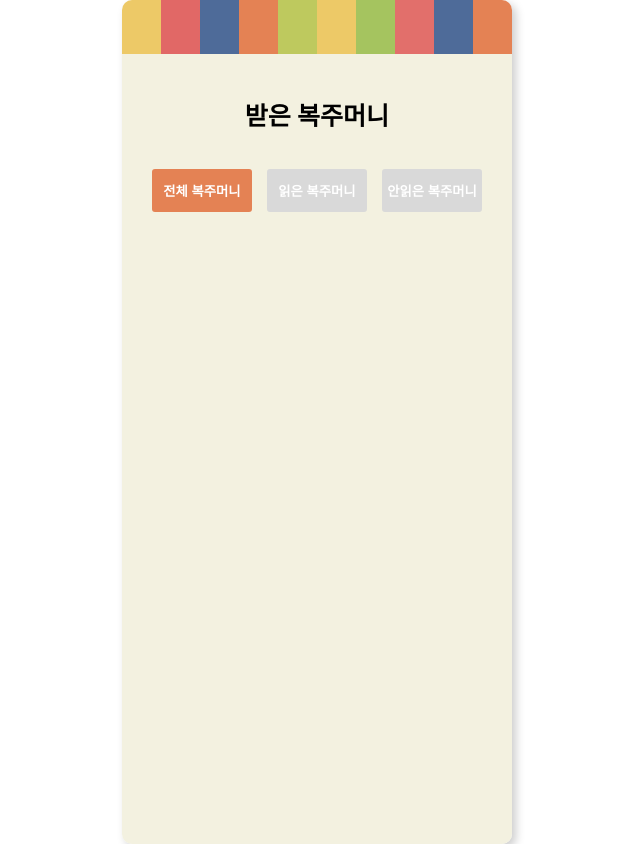
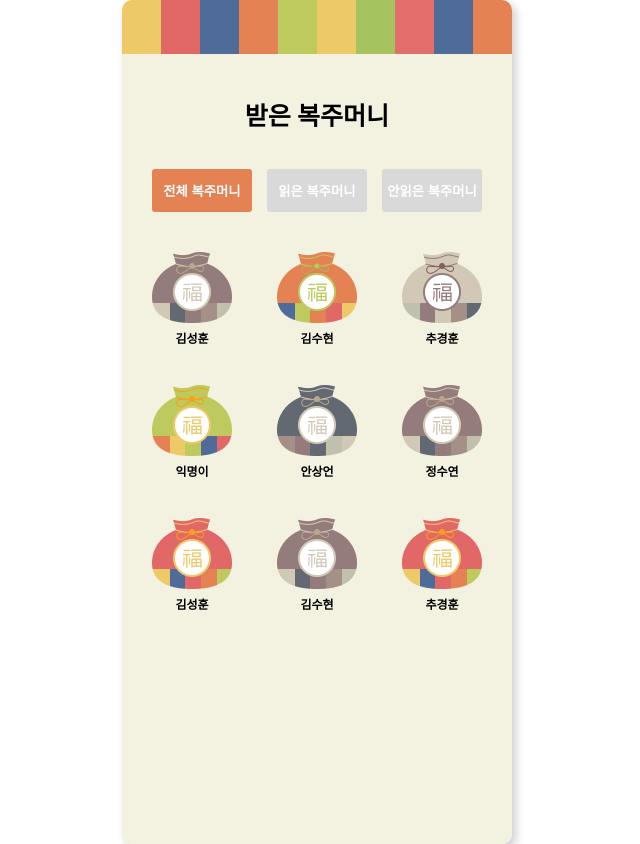
Before and after one commit to HNY-6/LuckyLetter-FE, a React (Create React App) app: page /mypocket in a window 1280 px wide. Shown: the whole page, without its empty margins (323-963 px from the left). Built offline with nearby package versions, Linux system fonts and the light colour scheme.

Commit message:
Feat: 더미데이터 사용 탭 메뉴 아이템 리스트 구현

```diff
--- /dev/null
+++ b/src/components/ReadMyPocket/MyPocketItem.tsx
@@ -0,0 +1,31 @@
+import MyPocketItemStyle from "./MyPocketItemStyle";
+import {
+  PocketOrangeImg,
+  PocketYellowImg,
+  PocketRedImg,
+  PocketGreenImg,
+  PocketBlueImg,
+} from "../button/Button";
+
+interface MyPocketItemType {
+  key: number;
+  color: string;
+  author: string;
+  isRead: boolean;
+  children?: React.ReactNode;
+}
+
+const MyPocketItem = (props: MyPocketItemType) => {
+  return (
+    <MyPocketItemStyle isRead={props.isRead}>
+      {props.color === "red" && <PocketRedImg />}
+      {props.color === "yellow" && <PocketYellowImg />}
+      {props.color === "orange" && <PocketOrangeImg />}
+      {props.color === "green" && <PocketGreenImg />}
+      {props.color === "navy" && <PocketBlueImg />}
+      <span>{props.author}</span>
+    </MyPocketItemStyle>
+  );
+};
+
+export default MyPocketItem;
--- /dev/null
+++ b/src/components/ReadMyPocket/MyPocketItemStyle.tsx
@@ -0,0 +1,24 @@
+import styled, { css } from "styled-components";
+
+const MyPocketItemStyle = styled.li<{ isRead: boolean }>`
+  cursor: pointer;
+  display: flex;
+  flex-direction: column;
+  justify-content: center;
+  align-items: center;
+  gap: 10px;
+
+  & div {
+    ${(props) =>
+      props.isRead &&
+      css`
+        filter: grayscale(80%);
+      `}
+  }
+
+  & span {
+    font-weight: bold;
+  }
+`;
+
+export default MyPocketItemStyle;
--- /dev/null
+++ b/src/components/ReadMyPocket/MyPocketList.tsx
@@ -0,0 +1,54 @@
+import MyPocketListStyle from "./MyPocketListStyle";
+import MyPocketItem from "./MyPocketItem";
+
+const DUMMY_LIST = [
+  { id: 1, color: "red", author: "김성훈", isRead: true },
+  { id: 2, color: "orange", author: "김수현", isRead: false },
+  { id: 3, color: "yellow", author: "추경훈", isRead: true },
+  { id: 4, color: "green", author: "익명이", isRead: false },
+  { id: 5, color: "navy", author: "안상언", isRead: true },
+  { id: 6, color: "red", author: "정수연", isRead: true },
+  { id: 7, color: "red", author: "김성훈", isRead: false },
+  { id: 8, color: "red", author: "김수현", isRead: true },
+  { id: 9, color: "red", author: "추경훈", isRead: false },
+];
+
+interface MyPocketListType {
+  selectedIndex: number;
+}
+
+const MyPocketList = (props: MyPocketListType) => {
+  return (
+    <MyPocketListStyle>
+      {props.selectedIndex === 0 &&
+        DUMMY_LIST.map((item) => (
+          <MyPocketItem
+            key={item.id}
+            isRead={item.isRead}
+            color={item.color}
+            author={item.author}
+          />
+        ))}
+      {props.selectedIndex === 1 &&
+        DUMMY_LIST.filter((item) => item.isRead === true).map((item) => (
+          <MyPocketItem
+            key={item.id}
+            isRead={item.isRead}
+            color={item.color}
+            author={item.author}
+          />
+        ))}
+      {props.selectedIndex === 2 &&
+        DUMMY_LIST.filter((item) => item.isRead === false).map((item) => (
+          <MyPocketItem
+            key={item.id}
+            isRead={item.isRead}
+            color={item.color}
+            author={item.author}
+          />
+        ))}
+    </MyPocketListStyle>
+  );
+};
+
+export default MyPocketList;
--- /dev/null
+++ b/src/components/ReadMyPocket/MyPocketListStyle.tsx
@@ -0,0 +1,11 @@
+import styled from "styled-components";
+
+const MyPocketListStyle = styled.ul`
+  margin-top: 40px;
+  display: grid;
+  grid-template-columns: repeat(3, 1fr);
+  column-gap: 45px;
+  row-gap: 40px;
+`;
+
+export default MyPocketListStyle;
--- a/src/components/ReadMyPocket/TabButtonList.tsx
+++ b/src/components/ReadMyPocket/TabButtonList.tsx
@@ -14,11 +14,16 @@ const tabMenuTitle = [
   },
 ];
 
-const TabButtonList = () => {
+interface TabButtonListType {
+  getSelectedIndex: (index: number) => void;
+}
+
+const TabButtonList = (props: TabButtonListType) => {
   const [active, setActive] = useState(0);
 
   const activeTabButtonHandler = (index: number): void => {
     setActive(index);
+    props.getSelectedIndex(index);
   };
 
   const tabMenuButtons = tabMenuTitle.map((button, index) => {
--- a/src/pages/ReadMyPocket.tsx
+++ b/src/pages/ReadMyPocket.tsx
@@ -1,14 +1,22 @@
+import PageDescParagraph from "@/components/UI/PageDescParagraph";
 import TabButtonList from "@/components/ReadMyPocket/TabButtonList";
-import PageDescParagraph from "@/components/UI/PageDescParagraph";
+import MyPocketList from "@/components/ReadMyPocket/MyPocketList";
+import { useState } from "react";
 
 const ReadMyPocket = () => {
+  const [selectedIndex, setSelectedIndex] = useState(0);
+
+  const selectTabButtonHandler = (index: number) => {
+    setSelectedIndex(index);
+  };
+
   return (
     <>
       <PageDescParagraph>받은 복주머니</PageDescParagraph>
       {/* 탭 메뉴 컴포넌트 */}
-      <TabButtonList />
+      <TabButtonList getSelectedIndex={selectTabButtonHandler} />
       {/* 받은 복주머니 데이터 리스트 */}
-
+      <MyPocketList selectedIndex={selectedIndex} />
       {/* 페이지네이션 버튼 */}
     </>
   );
```
